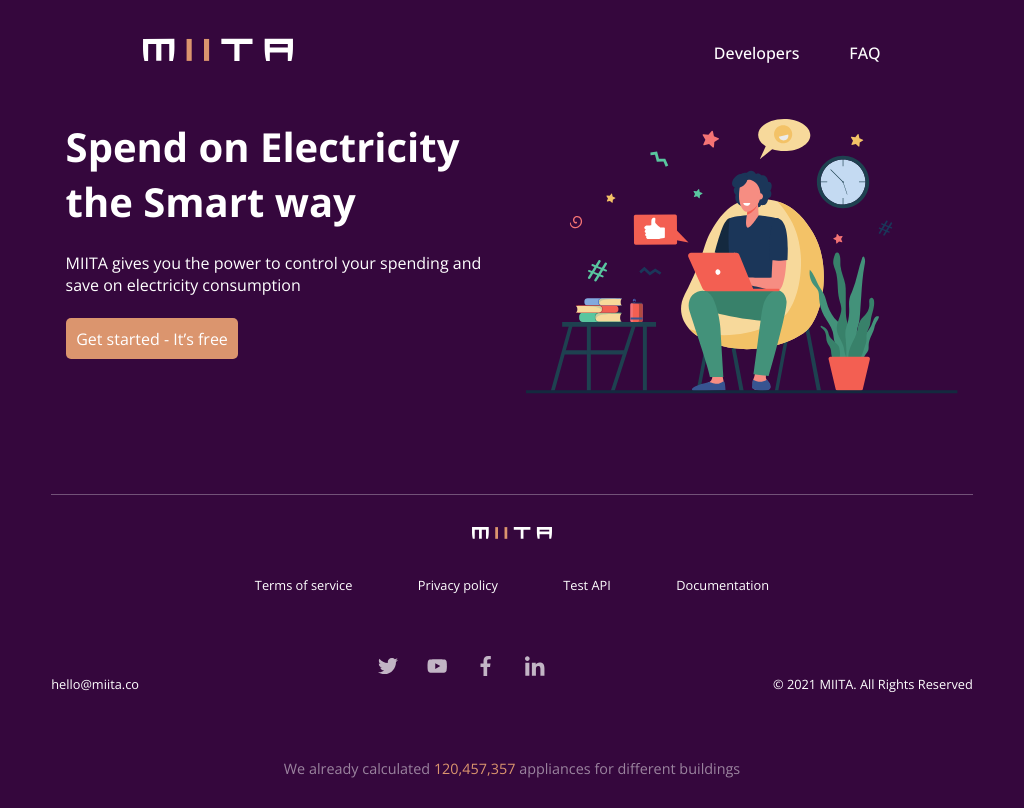
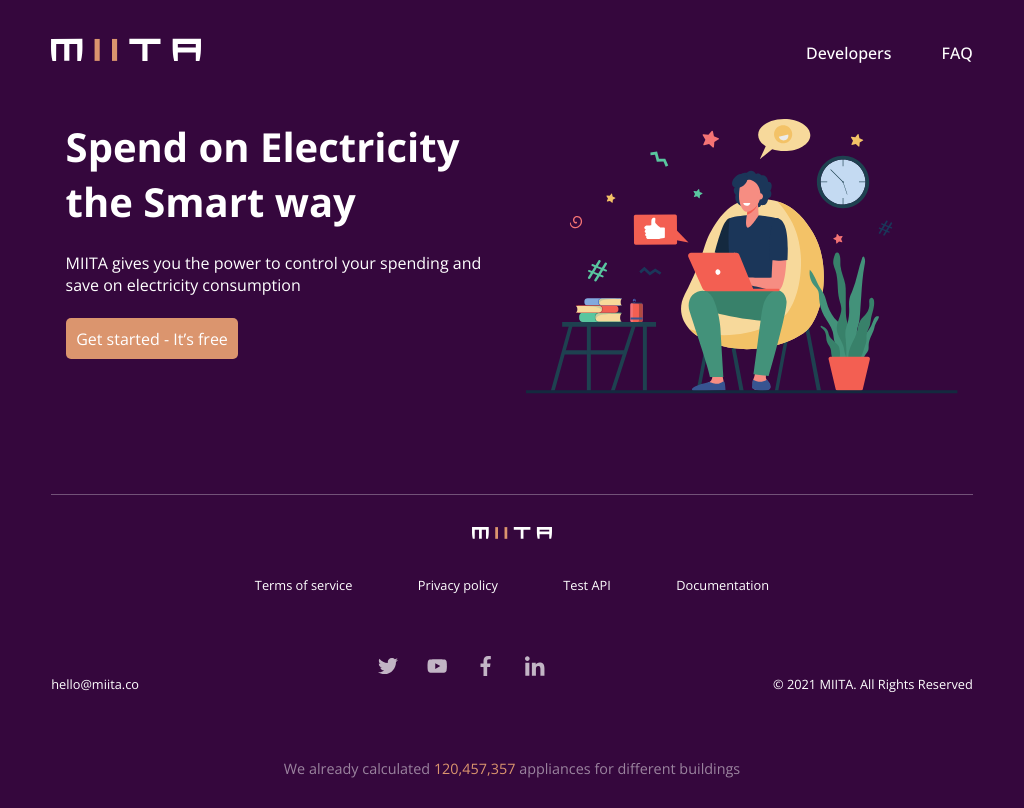
Before and after one commit to rigAITe/miita-app, a React (Create React App) app: page / in a window 1024 px wide. Built offline with nearby package versions, Linux system fonts and the light colour scheme.

Commit message:
make it better

```diff
--- a/src/header/header.scss
+++ b/src/header/header.scss
@@ -134,10 +134,6 @@ color: #DB956E;
 
 
 @media (min-width: 769px) and  (max-width: 1024px){
-  .header{
-    width: 80%;
-    margin: auto;
-  }
 
   .nav-options {
     display: flex;
@@ -157,11 +153,6 @@ color: #DB956E;
 
 @media  (min-width: 1025px) and (max-width: 1440px){
 
-  // .header{
-  //   width: 90%;
-  //   margin: auto;
-  // }
-
   .mobile-menu{
     display: none;
   }
```
Also changed, not shown: 1 other file (tests, documents, lock files or other folders).
